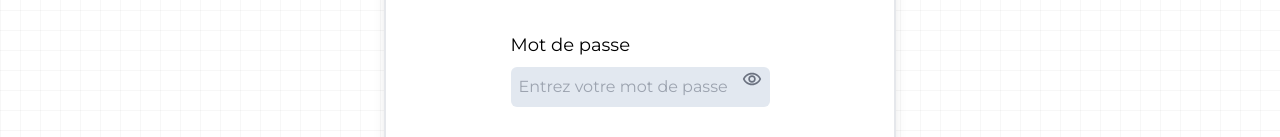
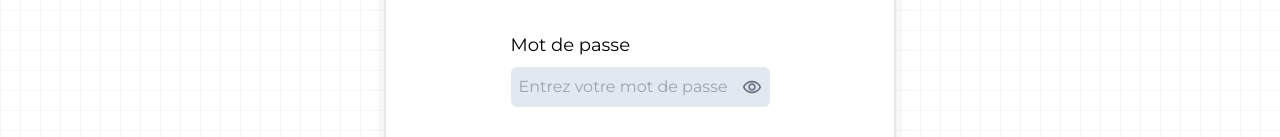
Before and after one commit to PeterLeSouchu/Develup-front, a React (Vite) app: page /login in a window 1280 px wide. Shown: the part 410-547 px from the top of the page. Built offline with nearby package versions, Linux system fonts and the light colour scheme.

Commit message:
feat: v1 login page

```diff
--- a/src/pages/public/Login.tsx
+++ b/src/pages/public/Login.tsx
@@ -1,64 +1,3 @@
-// import { useState } from 'react';
-// import image from '../../assets/images/logo.png';
-
-// function Login() {
-//   const [type, setType] = useState('password');
-
-//   function hanldeChangetype(): void {
-//     if (type === 'password') {
-//       setType('text');
-//     }
-//     if (type === 'text') {
-//       setType('password');
-//     }
-//   }
-
-//   return (
-//     <div className="flex items-center justify-center h-84  ">
-//       <div className="border-2 shadow-lg rounded-lg bg-white w-5/12 min-w-80 max-w-lg  p-10 flex flex-col items-center ">
-//         <img className="w-1/2 min-w-60" src={image} alt="Logo-entier-Develup" />
-//         <form className="w-full flex flex-col items-center">
-//           <div className="flex flex-col gap-2 my-8 max-w-96 ">
-//             <label className="text-lg" htmlFor="e-mail">
-//               E-mail
-//             </label>
-//             <input
-//               className="border-2 rounded-md outline-none p-2"
-//               type="text"
-//               id="e-mail"
-//               placeholder="Entrez votre adresse mail"
-//             />
-//           </div>
-//           <div className="flex flex-col gap-2 mb-8 max-w-80">
-//             <label className="text-lg" htmlFor="mot-de-passe">
-//               Mot de passe
-//             </label>
-//             <div className="flex gap-2">
-//               <input
-//                 className="border-2 rounded-md outline-non p-2"
-//                 type={type}
-//                 id="mot-de-passe"
-//                 placeholder="Entrez votre mot de passe"
-//               />
-//               <button onClick={hanldeChangetype} type="button">
-//                 change
-//               </button>
-//             </div>
-//           </div>
-
-//           <button
-//             className="p-2 rounded-3xl bg-gold hover:bg-darkgold transition"
-//             type="button"
-//           >
-//             Se connecter
-//           </button>
-//         </form>
-//       </div>
-//     </div>
-//   );
-// }
-// export default Login;
-
 import { useState } from 'react';
 import { MdOutlineRemoveRedEye } from 'react-icons/md';
 import { IoEyeOffOutline } from 'react-icons/io5';
@@ -91,8 +30,9 @@
             <label className="text-lg" htmlFor="mot-de-passe">
               Mot de passe
             </label>
+            <div className="relative">
               <input
-              className="border-2 rounded-md border-none bg-slate-200 outline-none p-2  pr-10"
+                className="border-2 rounded-md border-none bg-slate-200  outline-none p-2 pr-10"
                 type={type}
                 id="mot-de-passe"
                 placeholder="Entrez votre mot de passe"
@@ -100,7 +40,7 @@
               <button
                 type="button"
                 onClick={hanldeChangetype}
-              className="absolute right-2 top-12 transform -translate-y-1/2"
+                className="absolute right-2 top-1/2 -translate-y-1/2"
               >
                 {type === 'password' ? (
                   <MdOutlineRemoveRedEye className="h-5 w-5 text-gray-500" />
@@ -108,6 +48,7 @@
                   <IoEyeOffOutline className="h-5 w-5 text-gray-500" />
                 )}
               </button>
+            </div>
           </div>
 
           <button
```
Lines whose indentation alone changed are shown as unchanged.
